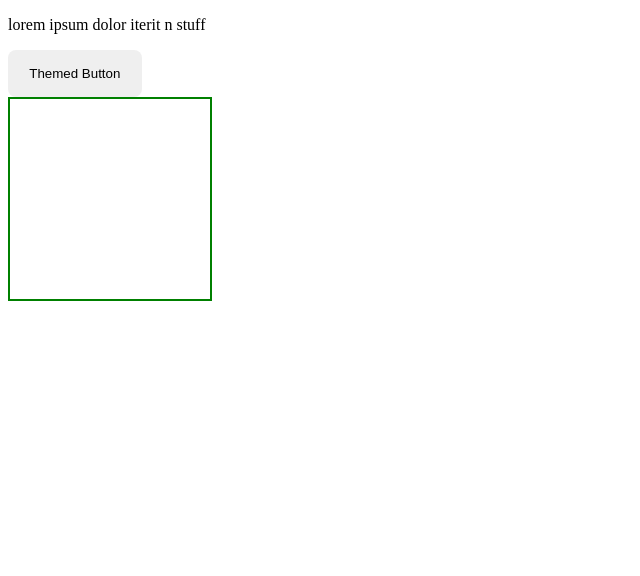
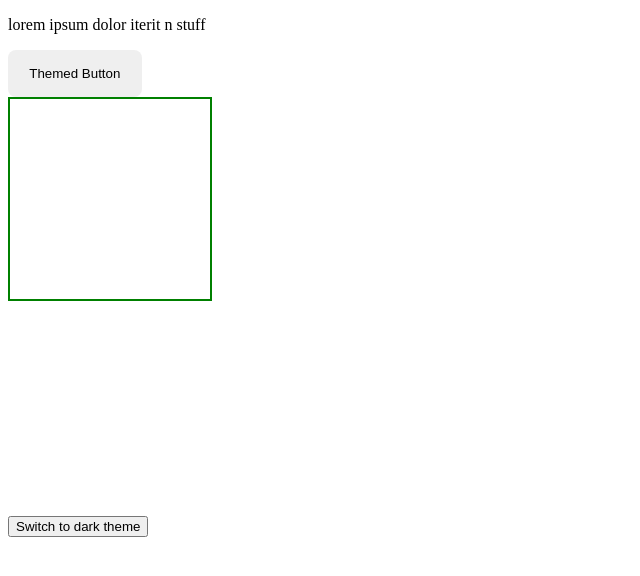
Before and after one commit to Chitransha-07/Context-Theme-Toggler---React-Mini-Project-1-Add-more-Functionalities-Class-ba---81hnw07m6jof, a React app: page / in a window 1280 px wide. Shown: the top 576 px of the page, without its empty margins (0-640 px from the left). Built offline with nearby package versions, Linux system fonts and the light colour scheme.

Commit message:
Update ThemeToggleButton.js

```diff
--- a/src/components/ThemeToggleButton.js
+++ b/src/components/ThemeToggleButton.js
@@ -1,11 +1,14 @@
 import React from 'react';
+import { useTheme } from './ThemeProvider';
 
+const ThemeToggleButton = () => {
+  const { theme, toggleTheme } = useTheme();
 
-const ThemeToggleButton = () =>{
+  return (
+    <button onClick={toggleTheme} id="global-theme-toggler">
+      {theme === 'light' ? 'Switch to dark theme' : 'Switch to light theme'}
+    </button>
+  );
+};
 
-    return (
-       <></>
-    )
-
-}
-export {ThemeToggleButton}
+export { ThemeToggleButton };
```
